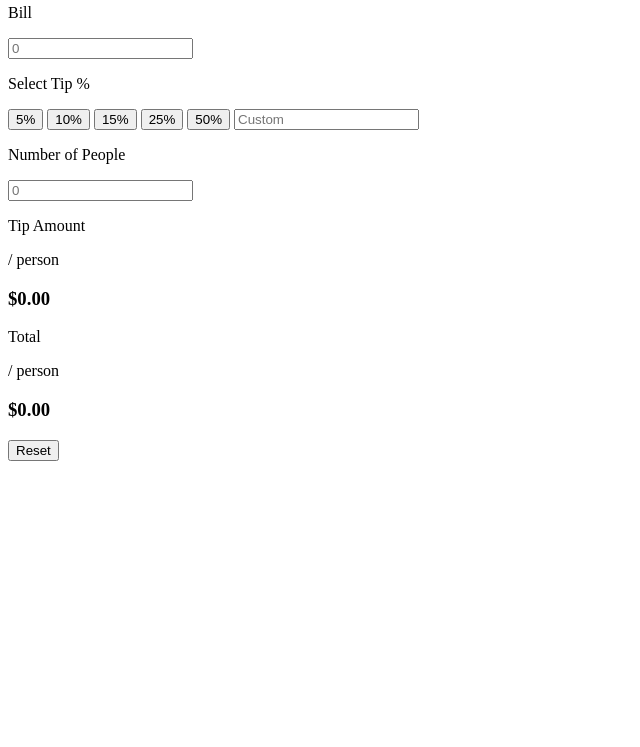
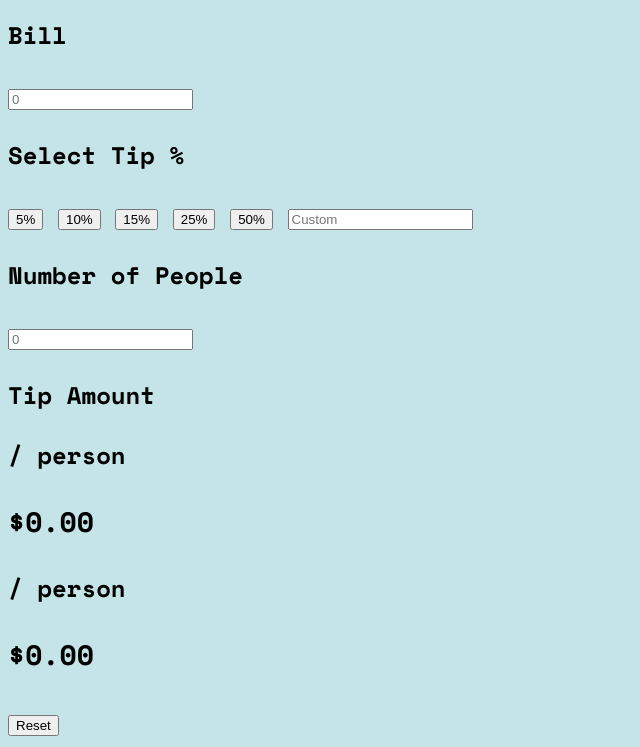
Before and after one commit to katarzynaFronc/JS-Homework4, a plain HTML site: page Exercise12/tip-calculator/index.html in a window 1280 px wide. Shown: the part 78-825 px from the top of the page, without its empty margins (0-640 px from the left). Before the commit the page ends 800 px from the top, so only its background shows below. Drawn offline with nearby package versions, Linux system fonts and the light colour scheme.

Commit message:
Classes in HTML were added ans file style.css was created

```diff
--- a/Exercise12/tip-calculator/index.html
+++ b/Exercise12/tip-calculator/index.html
@@ -3,31 +3,37 @@
   <head>
     <meta charset="UTF-8" />
     <meta name="viewport" content="width=device-width, initial-scale=1.0" />
+    <link rel="stylesheet" type="text/css" href="style.css" />
+    <link rel="preconnect" href="https://fonts.googleapis.com" />
+    <link rel="preconnect" href="https://fonts.gstatic.com" crossorigin />
+    <link href="https://fonts.googleapis.com/css2?family=Space+Mono:wght@700&display=swap" rel="stylesheet" />
     <title>Tip calculator app</title>
   </head>
   <body>
-    <img src="./images/logo.svg" alt="logo" />
-    <div>
-      <p>Bill</p>
-      <input placeholder="0" type="text" />
-      <p>Select Tip %</p>
-      <button>5%</button>
-      <button>10%</button>
-      <button>15%</button>
-      <button>25%</button>
-      <button>50%</button>
-      <input placeholder="Custom" type="text" />
-      <p>Number of People</p>
-      <input placeholder="0" type="text" />
+    <header>
+      <img class="background" src="./images/logo.svg" alt="logo" />
+    </header>
+    <form class="form__container">
+      <p class="form__labelDark">Bill</p>
+      <input class="form__input--field" placeholder="0" type="text" />
+      <p class="form__labelDark">Select Tip %</p>
+      <button class="form__button--small">5%</button>
+      <button class="form__button--small">10%</button>
+      <button class="form__button--small">15%</button>
+      <button class="form__button--small">25%</button>
+      <button class="form__button--small">50%</button>
+      <input class="form__input--fieldCustom" placeholder="Custom" type="text" />
+      <p class="form__labelDark">Number of People</p>
+      <input class="form__input--field" placeholder="0" type="text" />
       <div>
-        <p>Tip Amount</p>
-        <p>/ person</p>
-        <h3>$0.00</h3>
-        <p>Total</p>
-        <p>/ person</p>
-        <h3>$0.00</h3>
-        <button>Reset</button>
+        <p class="form__labelLight">Tip Amount</p>
+        <p class="form__caption">/ person</p>
+        <h3 class="form__amount">$0.00</h3>
+        <p Total class="form__labelLight"></p>
+        <p class="form__caption">/ person</p>
+        <h3 class="form__amount">$0.00</h3>
+        <button class="form__button--big">Reset</button>
       </div>
-    </div>
+    </form>
   </body>
 </html>
--- /dev/null
+++ b/Exercise12/tip-calculator/style.css
@@ -0,0 +1,15 @@
+:root {
+  --color-primary-strong-cyan: hsl(172, 67%, 45%);
+  --color-neutral-very-dark-cyan: hsl(183, 100%, 15%);
+  --color-neutral-dark-grayish-cyan: hsl(186, 14%, 43%);
+  --color-neutral-grayish-cyan: hsl(184, 14%, 56%);
+  --color-neutral-light-grayish-cyan: hsl(185, 41%, 84%);
+  --color-neutral-very-light-grayish-cyan: hsl(189, 41%, 97%);
+  --color-neutral-white: hsl(0, 0%, 100%);
+}
+
+body {
+  font-family: "Space Mono", monospace;
+  font-size: 24px;
+  background-color: var(--color-neutral-light-grayish-cyan);
+}
```
